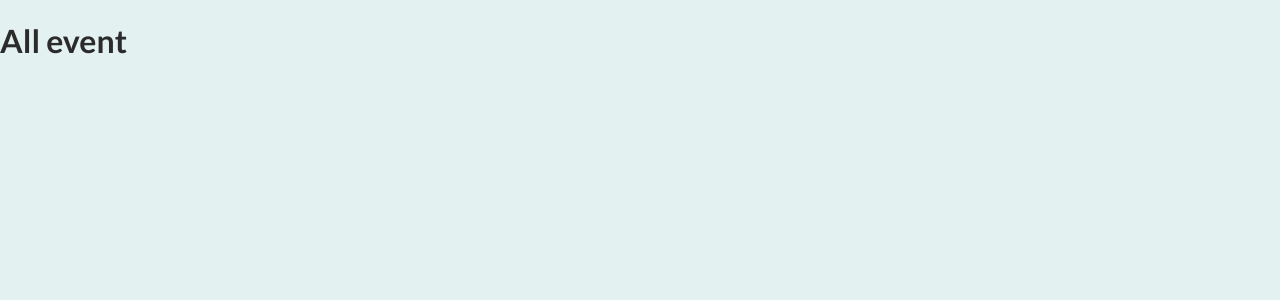
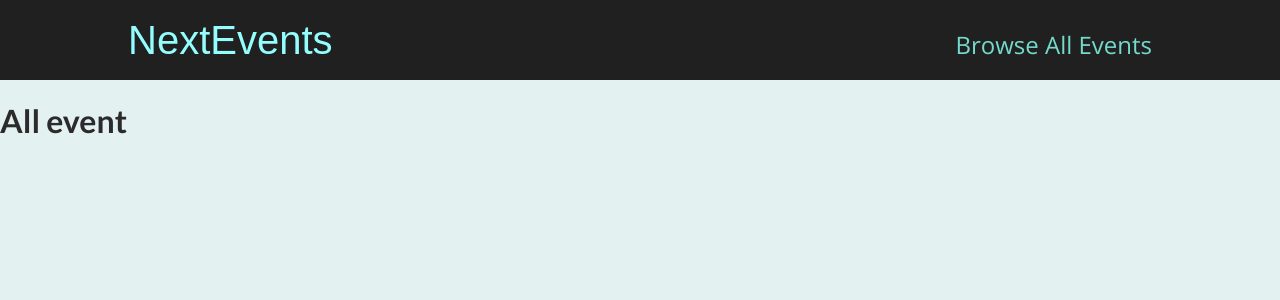
Before and after one commit to Abhijrt/nextEvents, a Next.js app: page /events/1 in a window 1280 px wide. Shown: the top 300 px of the page. Built offline with nearby package versions, Linux system fonts and the light colour scheme.

Commit message:
adding the layout for the whole app

```diff
--- /dev/null
+++ b/components/layout/layout.js
@@ -0,0 +1,14 @@
+import { Fragment } from "react";
+import MainHeader from "./main-header";
+
+function Layout (props) {
+    return <Fragment>
+        <MainHeader />
+        <main>
+            {props.children}
+        </main>
+    </Fragment>
+
+}
+
+export default Layout;
--- /dev/null
+++ b/components/layout/main-header.js
@@ -0,0 +1,22 @@
+import Link from 'next/link';
+import classes from './main-header.module.css';
+
+
+function MainHeader (props) {
+    return(
+    <header className={classes.header}>
+      <div className={classes.logo}>
+        <Link href='/'>NextEvents</Link>
+      </div>
+      <nav className={classes.navigation}>
+        <ul>
+          <li>
+            <Link href='/events'>Browse All Events</Link>
+          </li>
+        </ul>
+      </nav>
+    </header>
+    );
+}
+
+export default MainHeader;
--- /dev/null
+++ b/components/layout/main-header.module.css
@@ -0,0 +1,41 @@
+.header {
+  width: 100%;
+  display: flex;
+  justify-content: space-between;
+  align-items: baseline;
+  padding: 1rem 10%;
+  height: 5rem;
+  background-color: #202020;
+}
+
+.logo {
+  font-size: 1.5rem;
+  color: white;
+  font-family: 'Fira', sans-serif;
+  height: 100%;
+  display: flex;
+  justify-content: center;
+  align-items: center;
+  color: #94fdfd;
+}
+
+.logo a {
+  text-decoration: none;
+  color: #94fdfd;
+}
+
+.navigation a {
+  text-decoration: none;
+  color: #74dacc;
+  font-size: 1rem;
+}
+
+@media (min-width: 768px) {
+  .logo {
+    font-size: 2.5rem;
+  }
+
+  .navigation a {
+    font-size: 1.5rem;
+  }
+}
--- a/pages/_app.js
+++ b/pages/_app.js
@@ -1,7 +1,8 @@
+import Layout from '../components/layout/layout'
 import '../styles/globals.css'
 
 function MyApp({ Component, pageProps }) {
-  return <Component {...pageProps} />
+  return <Layout><Component {...pageProps} /></Layout>
 }
 
 export default MyApp
```
